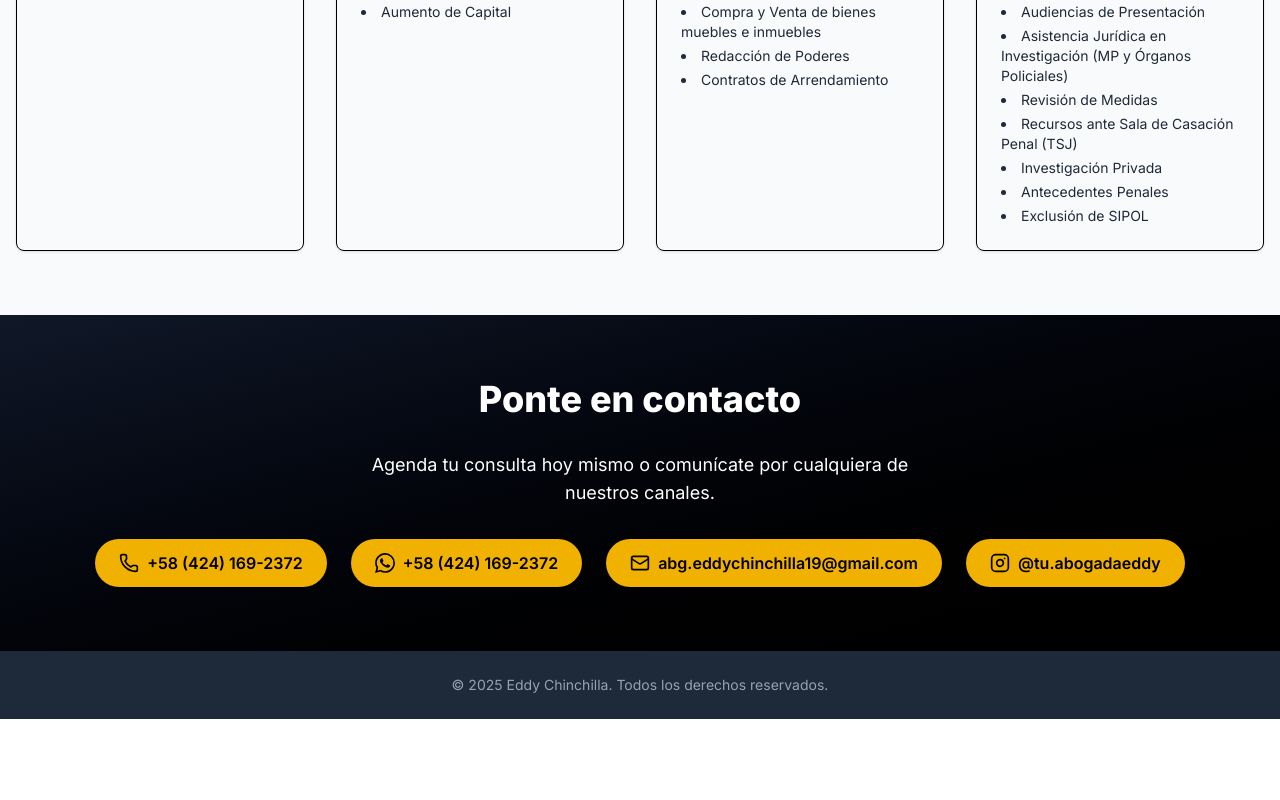
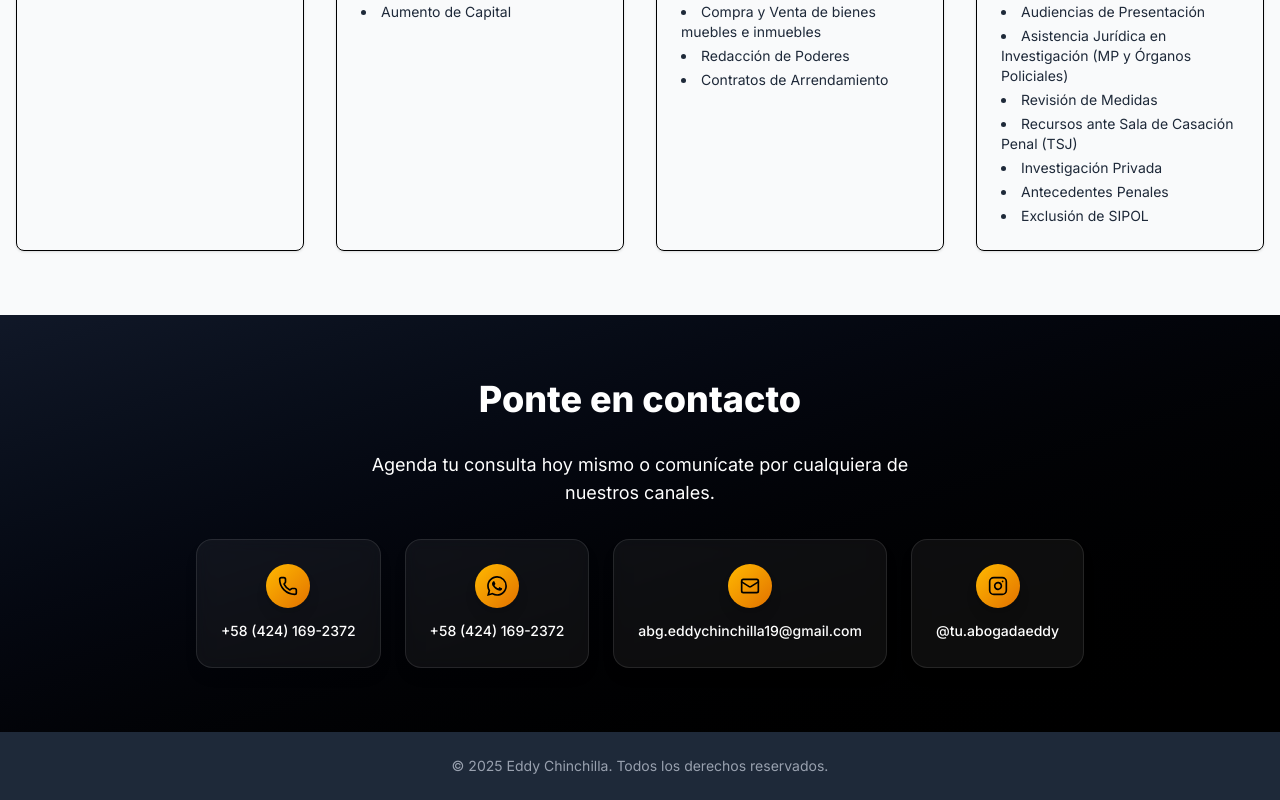
Before and after one commit to SebastianCastilloDev/abogada-eddy-chinchilla, a Next.js app: page / in a window 1280 px wide. Shown: the part 919-1719 px from the top of the page. Before the commit the page ends 1638 px from the top, so only its background shows below. Built offline with nearby package versions, Linux system fonts and the light colour scheme.

Commit message:
Refactor ContactChip component for improved styling and structure

```diff
--- a/src/components/ContactSection.tsx
+++ b/src/components/ContactSection.tsx
@@ -12,10 +12,20 @@ interface ContactChipProps {
 const ContactChip = ({ icon, children, href }: ContactChipProps) => (
   <a
     href={href}
-    className="inline-flex items-center gap-2 px-6 py-3 rounded-full bg-yellow-500 text-black font-semibold shadow hover:shadow-lg hover:bg-yellow-600 transition-colors"
+    className="group relative overflow-hidden bg-white/5 backdrop-blur-sm border border-white/10 hover:border-amber-400/50 rounded-2xl p-6 shadow-lg hover:shadow-2xl transition-all duration-300 hover:transform hover:scale-105 hover:bg-white/10"
   >
-    {icon}
-    <span>{children}</span>
+    <div className="flex flex-col items-center text-center space-y-3">
+      <div className="p-3 rounded-full bg-gradient-to-br from-amber-400 to-amber-600 text-black shadow-lg group-hover:shadow-amber-400/25 transition-all duration-300">
+        {icon}
+      </div>
+      <span className="text-white font-medium text-sm leading-relaxed group-hover:text-amber-300 transition-colors duration-300">
+        {children}
+      </span>
+    </div>
+    {/* Sutil efecto de brillo en hover */}
+    <div className="absolute inset-0 opacity-0 group-hover:opacity-100 transition-opacity duration-300">
+      <div className="absolute inset-0 bg-gradient-to-r from-transparent via-white/5 to-transparent transform -skew-x-12 translate-x-[-100%] group-hover:translate-x-[100%] transition-transform duration-700"></div>
+    </div>
   </a>
 );
 
```
